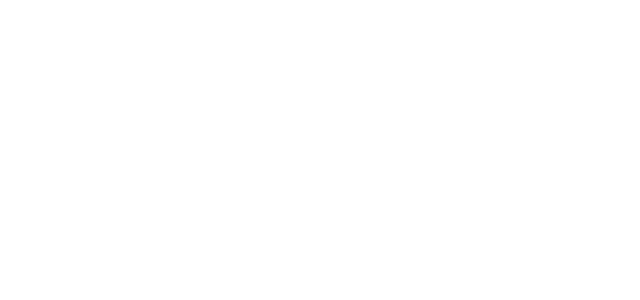
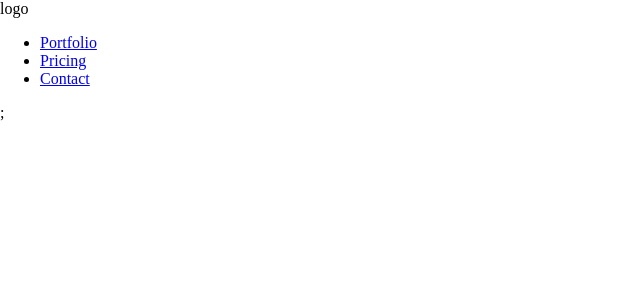
Before and after one commit to MaxiCorrea/react-responsive-header, a React (Create React App) app: page / in a window 1280 px wide. Shown: the top 300 px of the page, without its empty margins (0-640 px from the left). Built offline with nearby package versions, Linux system fonts and the light colour scheme.

Commit message:
Building Header items

```diff
--- a/src/components/header/Header/Header.tsx
+++ b/src/components/header/Header/Header.tsx
@@ -1,7 +1,19 @@
 import * as React from "react";
+import { Item } from "../Item/Item";
+import { Logo } from "../Logo/Logo";
+import { Menu } from "../Menu/Menu";
 import { useHeaderStyles } from "./Header.styles";
 
 export const Header: React.FC = () => {
   const classes = useHeaderStyles();
-  return <header className={classes.container}></header>;
+  return (
+    <header className={classes.container}>
+      <Logo></Logo>
+      <Menu>
+        <Item caption={"Portfolio"} />
+        <Item caption={"Pricing"} />
+        <Item caption={"Contact"} />
+      </Menu>
+    </header>
+  );
 };
--- /dev/null
+++ b/src/components/header/Item/Item.styles.ts
@@ -0,0 +1,5 @@
+import { createUseStyles } from "react-jss";
+
+export const useItemStyles = createUseStyles({
+  container: {},
+});
--- /dev/null
+++ b/src/components/header/Item/Item.tsx
@@ -0,0 +1,15 @@
+import * as React from "react";
+import { useItemStyles } from "./Item.styles";
+
+interface ItemProps {
+  caption: string;
+}
+
+export const Item: React.FC<ItemProps> = (props) => {
+  const classes = useItemStyles();
+  return (
+    <li className={classes.container}>
+      <a href="#">{props.caption}</a>
+    </li>
+  );
+};
--- /dev/null
+++ b/src/components/header/Logo/Logo.styles.ts
@@ -0,0 +1,5 @@
+import { createUseStyles } from "react-jss";
+
+export const useLogoStyles = createUseStyles({
+  container: {},
+});
--- /dev/null
+++ b/src/components/header/Logo/Logo.tsx
@@ -0,0 +1,11 @@
+import * as React from "react";
+import { useLogoStyles } from "./Logo.styles";
+
+export const Logo: React.FC = () => {
+  const classes = useLogoStyles();
+  return (
+    <div className={classes.container}>
+      <span> logo</span>
+    </div>
+  );
+};
--- /dev/null
+++ b/src/components/header/Menu/Menu.styles.ts
@@ -0,0 +1,5 @@
+import { createUseStyles } from "react-jss";
+
+export const useMenuStyles = createUseStyles({
+  container: {},
+});
--- /dev/null
+++ b/src/components/header/Menu/Menu.tsx
@@ -0,0 +1,11 @@
+import * as React from "react";
+import { useMenuStyles } from "./Menu.styles";
+
+export const Menu: React.FC = (props) => {
+  const classes = useMenuStyles();
+  return (
+    <div className={classes.container}>
+      <ul>{props.children}</ul>;
+    </div>
+  );
+};
```
Also changed, not shown: 1 other file (tests, documents, lock files or other folders).
